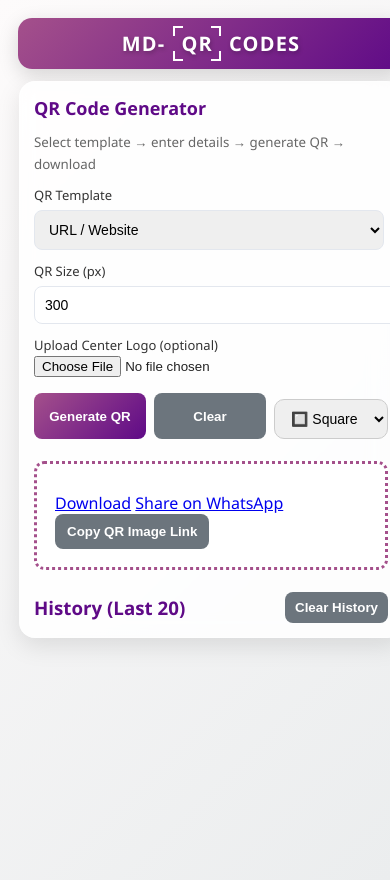
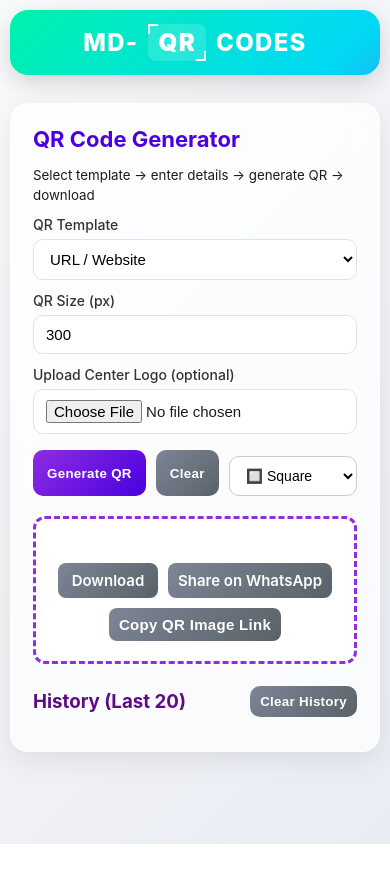
Before and after one commit to mddanish222/QR-code-generator, a plain HTML site: page index.html in a window 390 px wide. After the commit the page ends 844 px from the top, so only its background shows below. Drawn offline with Linux system fonts and the light colour scheme; a script that the page names is missing.

Commit message:
Modernize QR interface styles and layout
Updated styles for a modernized QR interface with improved layout, typography, and hover effects.

```diff
--- a/qrstyle.css
+++ b/qrstyle.css
@@ -1,43 +1,67 @@
+/* ===== Modernized MD-QR Style (2025 Look) ===== */
+
+html, body {
+  width: 100%;
+  overflow-x: hidden !important;
+  margin: 0;
+  padding: 0;
+}
+
+* {
+  box-sizing: border-box !important;
+}
+
+/* MAIN BODY */
 body {
-  font-family: 'Segoe UI', Roboto, Helvetica, Arial, sans-serif;
+  font-family: 'Inter', 'Segoe UI', Roboto, Helvetica, Arial, sans-serif;
   display: flex;
   flex-direction: column;
   align-items: center;
-  gap: 24px;
-  padding: 28px;
-  background: linear-gradient(135deg, #fdfbfb, #ebedee);
-  color: #222;
+  gap: 28px;
+  padding: 8px;
+  background: linear-gradient(135deg, #f9fafb, #e9ecf3);
+  color: #1c1c1e;
   min-height: 100vh;
-  flex-wrap: wrap;
+  transition: background 0.4s ease;
 }
 
-/* Header styling with QR corner brackets */
+/* HEADER */
 .header {
-  font-size: 28px;
+  font-size: 30px;
   font-weight: 800;
   text-align: center;
   color: white;
-  background: linear-gradient(135deg, #a4508b, #5f0a87);
-  padding: 14px 28px;
-  border-radius: 14px;
-  box-shadow: 0 6px 20px rgba(0,0,0,0.15);
-  letter-spacing: 1.2px;
+  background: linear-gradient(135deg, #00f5a0, #00d9f5, #8e2de2);
+  padding: 16px 32px;
+  border-radius: 18px;
+  box-shadow: 0 8px 24px rgba(0,0,0,0.15);
+  letter-spacing: 1.3px;
   text-transform: uppercase;
-  text-shadow: 1px 2px 4px rgba(0,0,0,0.25);
-
-  display: flex; /* changed from inline-flex */
+  display: flex;
   align-items: center;
-  justify-content: center; /* centers content horizontally */
-  gap: 8px;
-  width: 100%; /* makes it span full width */
-  max-width: 520px; /* matches card width for alignment */
-  margin: 0 auto; /* centers it */
+  justify-content: center;
+  gap: 10px;
+  width: 100%;
+  max-width: 540px;
+  margin: 0 auto;
+  background-size: 200% 200%;
+  animation: headerGradient 6s ease infinite;
 }
 
+@keyframes headerGradient {
+  0% { background-position: 0% 50%; }
+  50% { background-position: 100% 50%; }
+  100% { background-position: 0% 50%; }
+}
+
+/* Highlight QR Text */
 .qr-highlight {
   position: relative;
-  padding: 4px 8px;
+  padding: 4px 10px;
   font-weight: 900;
+  background: rgba(255,255,255,0.15);
+  border-radius: 8px;
+  backdrop-filter: blur(4px);
 }
 
 .qr-highlight::before,
@@ -63,159 +87,229 @@ body {
   border-top: none;
 }
 
-.qr-highlight span::before,
-.qr-highlight span::after {
-  content: "";
-  position: absolute;
-  width: 8px;
-  height: 8px;
-  border: 2px solid white;
-}
-
-.qr-highlight span::before {
-  top: 0;
-  right: 0;
-  border-left: none;
-  border-bottom: none;
-}
-
-.qr-highlight span::after {
-  bottom: 0;
-  left: 0;
-  border-right: none;
-  border-top: none;
-}
-
-/* Card */
+/* CARD */
 .card {
-  background: rgba(255, 255, 255, 0.85);
-  border-radius: 16px;
-  box-shadow: 0 8px 24px rgba(0, 0, 0, 0.1);
-  padding: 20px;
-  max-width: 520px;
+  background: rgba(255, 255, 255, 0.75);
+  border-radius: 18px;
+  box-shadow: 0 8px 28px rgba(0, 0, 0, 0.08);
+  padding: 22px;
+  max-width: 540px;
   width: 100%;
-  border: 1px solid rgba(255, 255, 255, 0.4);
-  backdrop-filter: blur(10px);
-  transition: transform 0.25s ease, box-shadow 0.25s ease;
+  border: 1px solid rgba(255, 255, 255, 0.5);
+  backdrop-filter: blur(12px);
+  transition: transform 0.3s ease, box-shadow 0.3s ease;
 }
 
 .card:hover {
-  transform: translateY(-3px);
-  box-shadow: 0 12px 32px rgba(0,0,0,0.15);
+  transform: translateY(-4px);
+  box-shadow: 0 12px 32px rgba(0,0,0,0.12);
 }
 
-/* Typography */
+/* HEADINGS */
 h1 {
-  font-size: 20px;
-  margin: 0 0 10px;
+  font-size: 22px;
+  margin: 0 0 12px;
   font-weight: 700;
-  color: #5f0a87;
+  color: #4a00e0;
 }
 
+/* INPUTS */
 label {
   display: block;
-  font-size: 13px;
+  font-size: 14px;
   margin-top: 12px;
   color: #333;
+  font-weight: 500;
 }
 
-input[type="text"],
-input[type="number"],
-select,
-textarea {
-  width: 99%;
-  padding: 10px;
-  border: 1px solid #e3e7ee;
-  border-radius: 8px;
+input, select, textarea {
+  width: 100% !important;
+  padding: 10px 12px;
+  border: 1px solid #dde3ec;
+  border-radius: 10px;
   margin-top: 6px;
-  font-size: 14px;
-  transition: border-color 0.2s ease, box-shadow 0.2s ease;
+  font-size: 15px;
+  outline: none;
+  background: rgba(255,255,255,0.9);
+  transition: border 0.2s, box-shadow 0.2s;
 }
 
-input:focus,
-select:focus,
-textarea:focus {
-  border-color: #a4508b;
-  box-shadow: 0 0 4px rgba(164, 80, 139, 0.4);
-  outline: none;
+input:focus, select:focus, textarea:focus {
+  border-color: #8e2de2;
+  box-shadow: 0 0 0 3px rgba(142, 45, 226, 0.2);
 }
 
+/* ROW */
 .row {
   display: flex;
-  gap: 8px;
-  margin-top: 12px;
+  gap: 10px;
+  margin-top: 14px;
   flex-wrap: wrap;
 }
 
-/* Buttons */
+/* BUTTON */
 button {
-  padding: 10px 12px;
-  border-radius: 8px;
+  padding: 10px 14px;
+  border-radius: 10px;
   border: 0;
-  background: linear-gradient(135deg, #a4508b, #5f0a87);
+  background: linear-gradient(135deg, #8e2de2, #4a00e0);
   color: white;
   font-weight: 600;
   cursor: pointer;
-  transition: background 0.2s ease, transform 0.1s ease;
+  transition: all 0.3s ease;
+  letter-spacing: 0.3px;
 }
 
 button:hover {
-  background: linear-gradient(135deg, #8e3b78, #4a076a);
-  transform: translateY(-1px);
-}
-
-button:active {
-  transform: translateY(0);
+  background: linear-gradient(135deg, #9b4bff, #5a00f0);
+  transform: translateY(-2px);
+  box-shadow: 0 4px 12px rgba(74, 0, 224, 0.25);
 }
 
 button.secondary {
-  background: #6c757d;
+  background: linear-gradient(135deg, #7d8597, #5a6268);
 }
 
-button.secondary:hover {
-  background: #565e64;
-}
-
-/* QR area */
+/* QR AREA */
 #qr-area {
   display: flex;
   flex-direction: column;
   align-items: center;
-  gap: 10px;
-  padding: 18px;
-  border-radius: 10px;
-	border: 3px dotted #a4508b;
-  background: rgba(255, 255, 255, 0.9);
-  transition: box-shadow 0.2s ease;
+  gap: 12px;
+  padding: 20px;
+  border-radius: 12px;
+  border: 3px dashed #8e2de2;
+  background: rgba(255, 255, 255, 0.85);
+  backdrop-filter: blur(8px);
 }
 
-#qr-area:hover {
-  box-shadow: 0 4px 12px rgba(0, 0, 0, 0.05);
+/* QR ACTIONS */
+.qr-actions {
+  display: flex;
+  flex-wrap: wrap;
+  justify-content: center;
+  gap: 10px;
+  margin-top: 12px;
 }
 
-small {
-  color: #666;
+.qr-actions .btn {
+  text-decoration: none;
+  text-align: center;
+  padding: 8px 10px;
+  border-radius: 8px;
+  background: linear-gradient(135deg, #7d8597, #5a6268);
+  color: white;
+  font-weight: 600;
+  border: none;
+  cursor: pointer;
+  min-width: 100px;
+  font-size: 15px;
 }
 
-/* Mobile optimization */
-@media (max-width: 600px) {
+/* HISTORY */
+#history {
+  display: flex;
+  flex-wrap: wrap;
+  gap: 10px;
+  margin-top: 12px;
+}
+
+.history-item {
+  width: 80px;
+  height: 80px;
+  border-radius: 10px;
+  border: 2px solid rgba(142, 45, 226, 0.25);
+  cursor: pointer;
+  overflow: hidden;
+  background: white;
+  display: inline-flex;
+  align-items: center;
+  justify-content: center;
+}
+
+.history-item img {
+  width: 100%;
+  height: 100%;
+  object-fit: contain;
+}
+
+/* DELETE BUTTON */
+.history-item .del-btn {
+  position: absolute;
+  top: 6px;
+  right: 6px;
+  width: 22px;
+  height: 22px;
+  border-radius: 50%;
+  background: rgba(255,255,255,0.9);
+  border: 1px solid #ddd;
+  display: flex;
+  align-items: center;
+  justify-content: center;
+  font-size: 12px;
+  color: #e63946;
+  cursor: pointer;
+}
+
+/* =====================
+      MOBILE FIX
+===================== */
+@media (max-width: 500px) {
+
   body {
-    padding: 10px;
-    gap: 12px;
+    padding: 10px !important;
+    align-items: stretch !important;
   }
+
+  .header {
+    font-size: 24px;
+    padding: 14px 20px;
+    width: 100% !important;
+    max-width: 100% !important;
+  }
+
   .card {
-    padding: 14px;
-    max-width: 100%;
+    width: 100% !important;
+    max-width: 100% !important;
   }
-  .header {
-    font-size: 20px;
-    padding: 8px 16px;
-    width: 100%;
+
+  input, select, textarea {
+    width: 100% !important;
   }
-  h1 {
-    font-size: 18px;
+
+  .row {
+    display: flex;
+  gap: 10px;
+  margin-top: 14px;
+  flex-wrap: wrap;  }
+
+  .qr-actions {
+    display: flex;
+  flex-wrap: wrap;
+  justify-content: center;
+  gap: 10px;
+  margin-top: 12px;
+
   }
-  button {
-    flex: 1;
+
+  .qr-actions .btn {
+   text-decoration: none;
+  text-align: center;
+  padding: 8px 10px;
+  border-radius: 8px;
+  background: linear-gradient(135deg, #7d8597, #5a6268);
+  color: white;
+  font-weight: 600;
+  border: none;
+  cursor: pointer;
+  min-width: 100px;
+  font-size: 15px;
+
+  }
+
+
+    .history-item {
+    width: 70px;
+    height: 70px;
   }
 }
```
